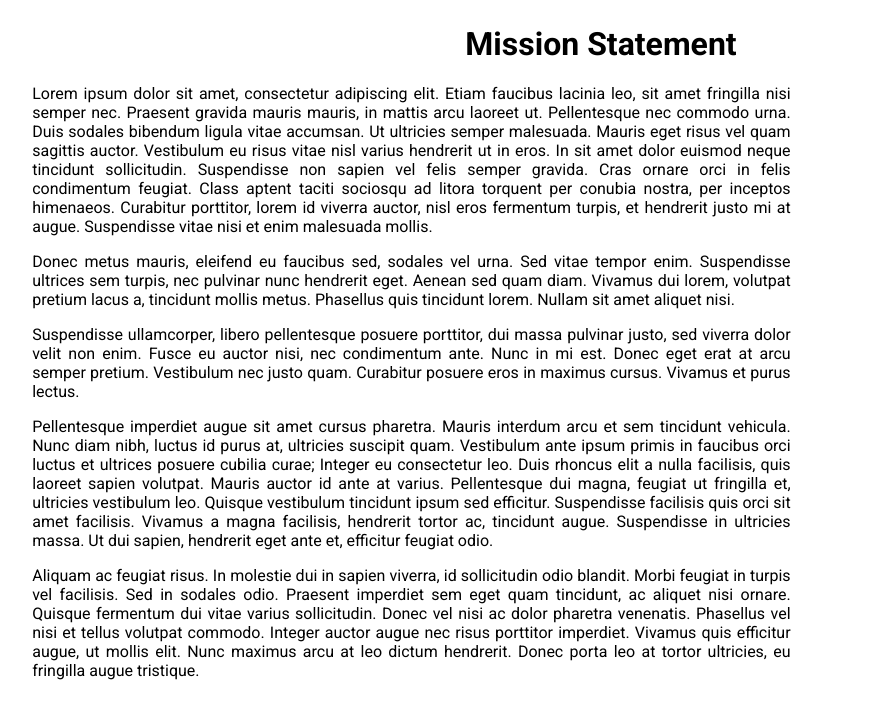
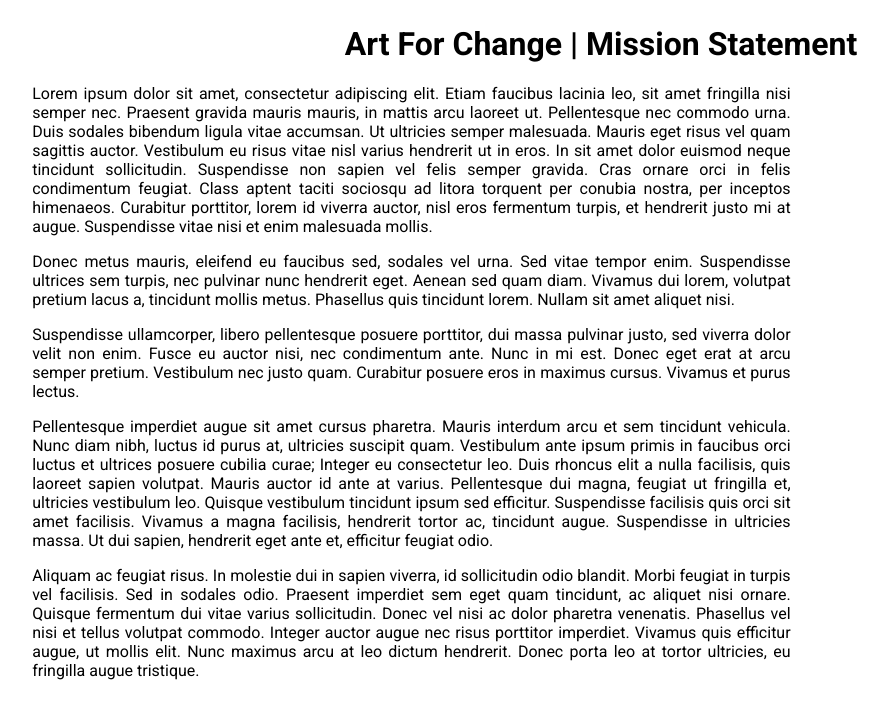
Before and after one commit to DrSodaCan/Syn100Final, a website: page mission_statement.html in a window 1280 px wide. Shown: the whole page, without its empty margins (39-927 px from the left). Drawn offline with nearby package versions, Linux system fonts and the light colour scheme.

Commit message:
changed title to "art for change"

```diff
--- a/mission_statement.html
+++ b/mission_statement.html
@@ -1,7 +1,7 @@
 <!DOCTYPE html>
 <html lang="en">
 <head>
-    <title>Art Map | Mission Statement</title>
+    <title>Art For Change | Mission Statement</title>
     <link rel="stylesheet" href="https://unpkg.com/leaflet/dist/leaflet.css" />
     <link rel = "stylesheet" type = "text/css" href = "mission_statement.css" />
     <link rel="preconnect" href="https://fonts.googleapis.com">
@@ -11,7 +11,7 @@
 
 <body>
     <div id="titlebar">
-        <h1>Mission Statement</h1>
+        <h1>Art For Change | Mission Statement</h1>
     </div>
 
     <div id="main-container">
```
